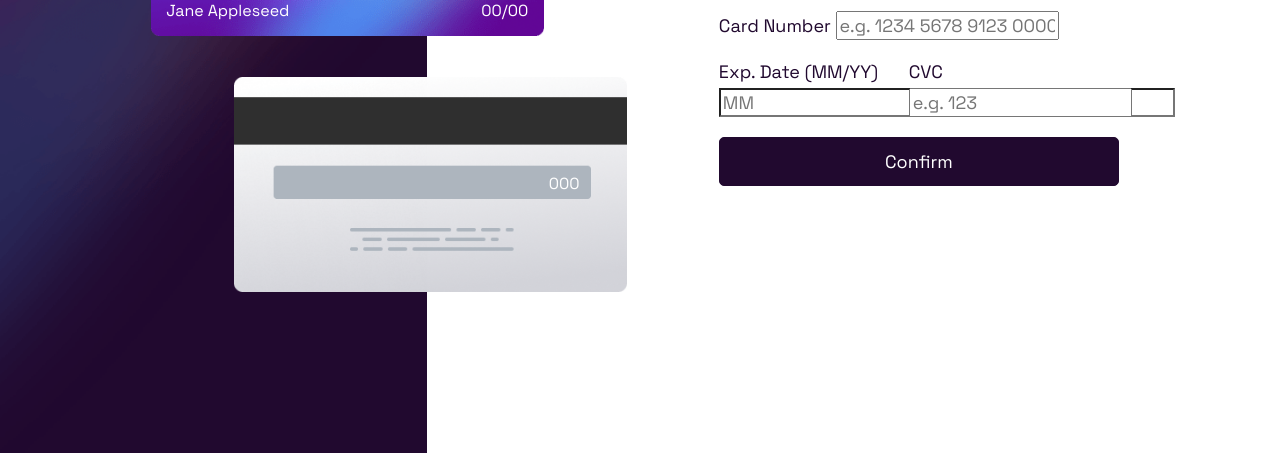
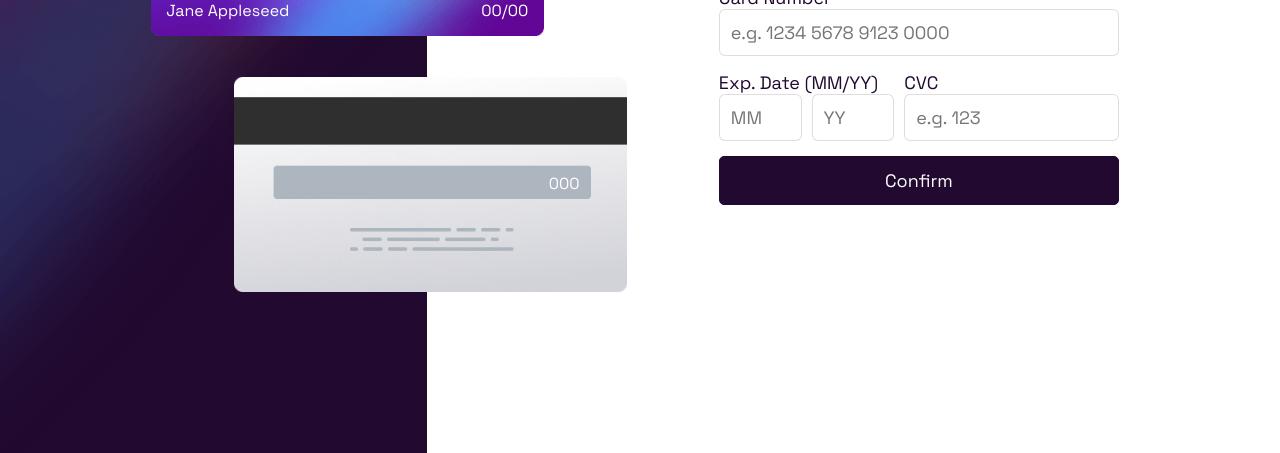
Before and after one commit to wajidkhan2-frontendmentor-challenges/interactive-card-details-form-main, a plain HTML site: page index.html in a window 1280 px wide. Shown: the part 347-800 px from the top of the page. Drawn offline with Linux system fonts and the light colour scheme.

Commit message:
styling almost done

```diff
--- a/index.html
+++ b/index.html
@@ -66,25 +66,49 @@
 							</label>
 							<p class="error" id="card-holder-error">This is error</p>
 						</div>
+
 						<div class="Card-Number" data-error="true">
-							<label for="for-Card-Number">Card Number</label>
-							<input type="text" id="for-Card-Number" class="form-field-input field-label-gap " placeholder="e.g. 1234 5678 9123 0000" aria-describedby="Card-Number-error">
+							<label for="for-Card-Number" class="field-label-gap">
+								<p>Card Number</p>
+								<div class="ffinput-div">
+									<input type="text" id="for-Card-Number" class="ffinput"
+									placeholder="e.g. 1234 5678 9123 0000" aria-describedby="Card-Number-error">
+									<span class="ffinput-aa"></span><span class="ffinput-ab"></span><span class="ffinput-ac"></span>
+								</div>
+							</label>
 							<p class="error" id="Card-Number-error">This is error</p>
 						</div>
 
 						<div class="mm-yy-cvc">
 							<div class="mm-yy-sec" data-error="true">
 								<p>Exp. Date (MM/YY)</p>
-								<div class="mm-yy-fields field-label-gap">
-									<input type="number" class="form-field-input" placeholder="MM" aria-describedby="MM-YY-error">
-									<input type="number" class="form-field-input" placeholder="YY" aria-describedby="MM-YY-error">
+								<div class="mm-yy-fields">
+
+									<label for="t-mm" >
+										<div class="ffinput-div">
+											<input type="number" class="ffinput" id="t-mm" placeholder="MM" aria-describedby="MM-YY-error">
+											<span class="ffinput-aa"></span><span class="ffinput-ab"></span><span class="ffinput-ac"></span>
+										</div>
+									</label>
+									<label for="t-yy" >
+										<div class="ffinput-div">
+											<input type="number" class="ffinput" id="t-yy" placeholder="YY" aria-describedby="MM-YY-error">
+											<span class="ffinput-aa"></span><span class="ffinput-ab"></span><span class="ffinput-ac"></span>
+										</div>
+									</label>
+
 								</div>
 								<p class="error" id="MM-YY-error">This is error</p>
 							</div>
 
 							<div class="CVC" data-error="true">
-								<label for="for-CVC">CVC</label>
-								<input type="text" id="for-Card-Number" class="form-field-input field-label-gap " placeholder="e.g. 123" aria-describedby="CVC-error">
+								<label for="for-CVC" >
+									<p>CVC</p>
+									<div class="ffinput-div">
+										<input type="text" id="for-CVC" class="ffinput" placeholder="e.g. 123" aria-describedby="CVC-error">
+										<span class="ffinput-aa"></span><span class="ffinput-ab"></span><span class="ffinput-ac"></span>
+									</div>
+								</label>
 								<p class="error" id="CVC-error">This is error</p>
 							</div>
 
--- a/static/states.css
+++ b/static/states.css
@@ -12,7 +12,7 @@
     border-color: linear-gradient(to right, red , yellow);
 } */
 
-
+.ffinput-aa, .ffinput-ac { transition: 0.5s; }
 .ffinput-div:hover > .ffinput-aa, .ffinput:focus ~ .ffinput-aa {
     opacity: 0;
 }
```
